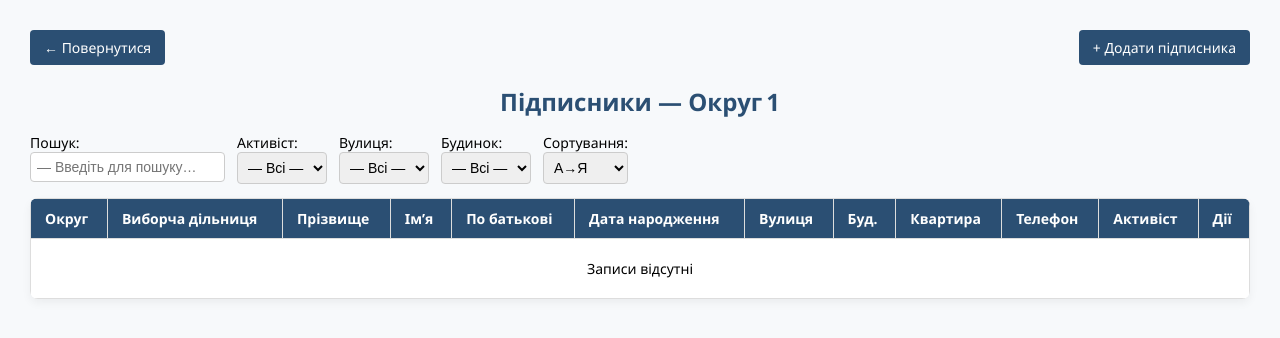
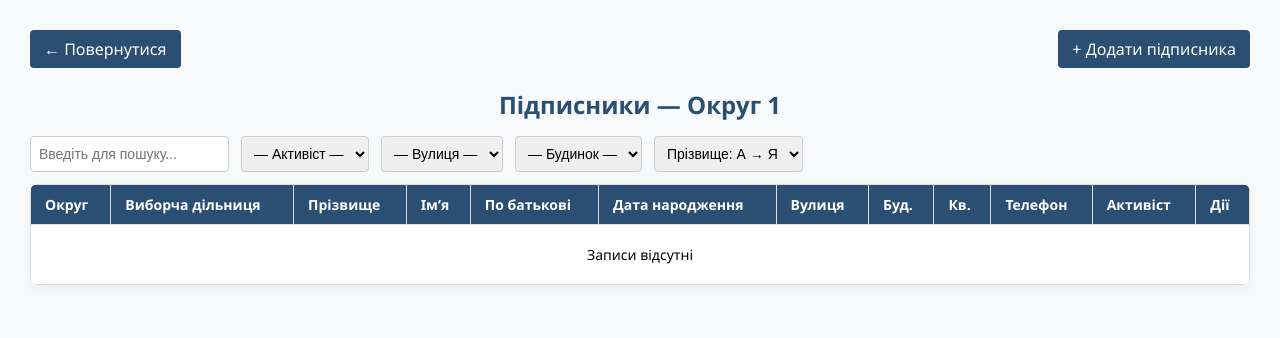
Before and after one commit to Aliina-ai/flask-db, a Flask app: page /regions1 in a window 1280 px wide. Shown: the top 338 px of the page. Run offline with Flask 3, Linux system fonts and the light colour scheme; the visitor is signed in with stand-in values (Sample User, id 1); data that the repository does not hold is empty; parts of the project's set-up code (start-up, migrations or seed data) failed here and were passed over.

Commit message:
Update region1.html

```diff
--- a/templates/region1.html
+++ b/templates/region1.html
@@ -2,7 +2,7 @@
 <html lang="uk">
 <head>
   <meta charset="UTF-8">
-  <title>Підписники — Округ 1</title>
+  <title>Підписники — Округ 1</title>
   <style>
     body {
       font-family: 'Segoe UI', sans-serif;
@@ -13,15 +13,16 @@
     .top-bar {
       display: flex;
       justify-content: space-between;
+      align-items: center;
       margin-bottom: 20px;
     }
     .top-bar a {
       padding: 8px 14px;
       background: #2b4f73;
-      color: white;
+      color: #fff;
       text-decoration: none;
       border-radius: 4px;
-      font-size: 14px;
+      transition: background-color 0.3s ease;
     }
     .top-bar a:hover {
       background: #3b5f85;
@@ -33,43 +34,38 @@
     }
     .filters {
       display: flex;
+      gap: 12px;
+      margin-bottom: 12px;
       flex-wrap: wrap;
-      gap: 12px;
-      margin-bottom: 14px;
-    }
-    .filters label {
-      font-size: 14px;
-      display: flex;
-      flex-direction: column;
     }
     .filters input,
     .filters select {
-      padding: 6px;
+      padding: 8px;
       font-size: 14px;
       border: 1px solid #ccc;
       border-radius: 4px;
     }
     .table-container {
       overflow-x: auto;
-      background: white;
+      background: #fff;
       border-radius: 8px;
       box-shadow: 0 4px 10px rgba(0, 0, 0, 0.05);
     }
     table {
       width: 100%;
+      border-collapse: collapse;
       min-width: 1200px;
-      border-collapse: collapse;
     }
     th, td {
       padding: 10px 14px;
       border: 1px solid #ddd;
       font-size: 14px;
+      text-align: left;
       white-space: nowrap;
-      text-align: left;
     }
     th {
       background: #2b4f73;
-      color: white;
+      color: #fff;
       font-weight: 600;
       cursor: pointer;
     }
@@ -86,18 +82,18 @@
       border: none;
       border-radius: 4px;
       cursor: pointer;
-      transition: background 0.2s;
+      transition: background-color 0.2s ease;
     }
     .edit-btn {
       background: #4caf50;
-      color: white;
+      color: #fff;
     }
     .edit-btn:hover {
       background: #45a043;
     }
     .delete-btn {
       background: #e53935;
-      color: white;
+      color: #fff;
     }
     .delete-btn:hover {
       background: #d32f2f;
@@ -111,54 +107,36 @@
     <a href="{{ url_for('add_region1') }}">+ Додати підписника</a>
   </div>
 
-  <h2>Підписники — Округ 1</h2>
-
-  {% if large_district_responsible %}
-   <div class="alert alert-primary text-center"
-        style="font-size: 20px; font-weight: bold; padding: 15px; border-radius: 8px;">
-      Відповідальний за Великий округ 1: {{ large_district_responsible }}
-   </div>
-  {% endif %}
+  <h2>Підписники — Округ 1</h2>
 
   <div class="filters">
-    <label>
-      Пошук:
-      <input type="search" id="searchInput" placeholder="— Введіть для пошуку…">
-    </label>
-    <label>
-      Активіст:
-      <select id="activistFilter">
-        <option value="all">— Всі —</option>
+    <input type="text" id="searchInput" placeholder="Введіть для пошуку..." oninput="filterTable()" />
+
+    <select id="activistFilter" onchange="filterTable()">
+      <option value="">— Активіст —</option>
       {% for a in activists %}
-          <option value="{{ a.name }}">{{ a.name }}</option>
+        <option value="{{ a.full_name }}">{{ a.full_name }} ({{ a.sub_count }})</option>
       {% endfor %}
     </select>
-    </label>
-    <label>
-      Вулиця:
-      <select id="streetFilter">
-        <option value="all">— Всі —</option>
+
+    <select id="streetFilter" onchange="filterTable()">
+      <option value="">— Вулиця —</option>
       {% for s in streets %}
         <option value="{{ s }}">{{ s }}</option>
       {% endfor %}
     </select>
-    </label>
-    <label>
-      Будинок:
-      <select id="buildingFilter">
-        <option value="all">— Всі —</option>
+
+    <select id="buildingFilter" onchange="filterTable()">
+      <option value="">— Будинок —</option>
       {% for b in buildings %}
         <option value="{{ b }}">{{ b }}</option>
       {% endfor %}
     </select>
-    </label>
-    <label>
-      Сортування:
-      <select id="sortOrder">
-        <option value="az">А→Я</option>
-        <option value="za">Я→А</option>
+
+    <select id="sortFilter" onchange="filterTable()">
+      <option value="az">Прізвище: А → Я</option>
+      <option value="za">Прізвище: Я → А</option>
     </select>
-    </label>
   </div>
 
   <div class="table-container">
@@ -167,19 +145,19 @@
         <tr>
           <th>Округ</th>
           <th>Виборча дільниця</th>
-          <th>Прізвище </th>
+          <th>Прізвище</th>
           <th>Ім’я</th>
           <th>По батькові</th>
           <th>Дата народження</th>
           <th>Вулиця</th>
           <th>Буд.</th>
-          <th>Квартира</th>
+          <th>Кв.</th>
           <th>Телефон</th>
           <th>Активіст</th>
           <th>Дії</th>
         </tr>
       </thead>
-      <tbody id="tableBody">
+      <tbody>
         {% for row in data %}
         <tr>
           <td>{{ row.okrug }}</td>
@@ -203,62 +181,53 @@
           </td>
         </tr>
         {% endfor %}
-        {% if not data %}
-        <tr><td colspan="12" style="text-align:center; padding:20px;">Записи відсутні</td></tr>
+        {% if data|length == 0 %}
+        <tr>
+          <td colspan="12" style="text-align: center; padding: 20px;">Записи відсутні</td>
+        </tr>
         {% endif %}
       </tbody>
     </table>
   </div>
 
   <script>
-  const searchInput = document.getElementById('searchInput');
-  const activistFilter = document.getElementById('activistFilter');
-  const streetFilter = document.getElementById('streetFilter');
-  const buildingFilter = document.getElementById('buildingFilter');
-  const sortOrder = document.getElementById('sortOrder');
-  const tableBody = document.getElementById('tableBody');
+    function filterTable() {
+      const searchTerm = document.getElementById('searchInput').value.toLowerCase();
+      const activistSelect = document.getElementById('activistFilter');
+      const activist = activistSelect.value.split(' (')[0]; // тільки ім'я без кількості
+      const street = document.getElementById('streetFilter').value;
+      const building = document.getElementById('buildingFilter').value;
+      const sortOrder = document.getElementById('sortFilter').value;
 
-  function filterAndSortTable() {
-    const term = searchInput.value.toLowerCase();
-    const act = activistFilter.value;
-    const streetSel = streetFilter.value;
-    const buildingSel = buildingFilter.value;
-    const order = sortOrder.value;
+      let rows = Array.from(document.querySelectorAll('#region9Table tbody tr'));
 
-    let rows = Array.from(tableBody.querySelectorAll('tr'));
+      rows.forEach(row => {
+        let rowActivist = row.cells[10].textContent.trim();
+        if (rowActivist.includes('(')) rowActivist = rowActivist.split('(')[0].trim();
 
-    rows.forEach(r => {
-      const cells = r.cells;
-      const rowText = Array.from(cells).map(c => c.textContent.toLowerCase()).join(' ');
-      const matchSearch = rowText.includes(term);
-      const matchAct = (act === 'all' || cells[10].textContent === act);
-      const matchStreet = (streetSel === 'all' || cells[6].textContent === streetSel);
-      const matchBuilding = (buildingSel === 'all' || cells[7].textContent === buildingSel);
-      r.style.display = (matchSearch && matchAct && matchStreet && matchBuilding) ? '' : 'none';
+        const rowStreet = row.cells[6].textContent;
+        const rowBuilding = row.cells[7].textContent;
+        const rowText = row.textContent.toLowerCase();
+
+        const show =
+          rowText.includes(searchTerm) &&
+          (activistSelect.value === "" || rowActivist === activist) &&
+          (street === "" || rowStreet === street) &&
+          (building === "" || rowBuilding === building);
+
+        row.style.display = show ? "" : "none";
       });
 
-    rows = rows.filter(r => r.style.display !== 'none');
-    rows.sort((a, b) => {
-      const nameA = a.cells[2].textContent.toLowerCase();
-      const nameB = b.cells[2].textContent.toLowerCase();
-      return order === 'az'
-        ? nameA.localeCompare(nameB, 'uk')
-        : nameB.localeCompare(nameA, 'uk');
+      const visibleRows = rows.filter(r => r.style.display !== 'none');
+      visibleRows.sort((a, b) => {
+        const aText = a.cells[2].textContent.toLowerCase();
+        const bText = b.cells[2].textContent.toLowerCase();
+        return sortOrder === 'az' ? aText.localeCompare(bText) : bText.localeCompare(aText);
       });
-    rows.forEach(r => tableBody.appendChild(r));
+
+      const tbody = document.querySelector('#region1Table tbody');
+      visibleRows.forEach(row => tbody.appendChild(row));
     }
-
-  function sortByLastName() {
-    const current = sortOrder.value;
-    sortOrder.value = current === 'az' ? 'za' : 'az';
-    filterAndSortTable();
-  }
-
-  searchInput.addEventListener('input', filterAndSortTable);
-  activistFilter.addEventListener('change', filterAndSortTable);
-  streetFilter.addEventListener('change', filterAndSortTable);
-  buildingFilter.addEventListener('change', filterAndSortTable);
-  sortOrder.addEventListener('change', filterAndSortTable);
   </script>
 
 </body>
```
Lines whose indentation alone changed are shown as unchanged.
